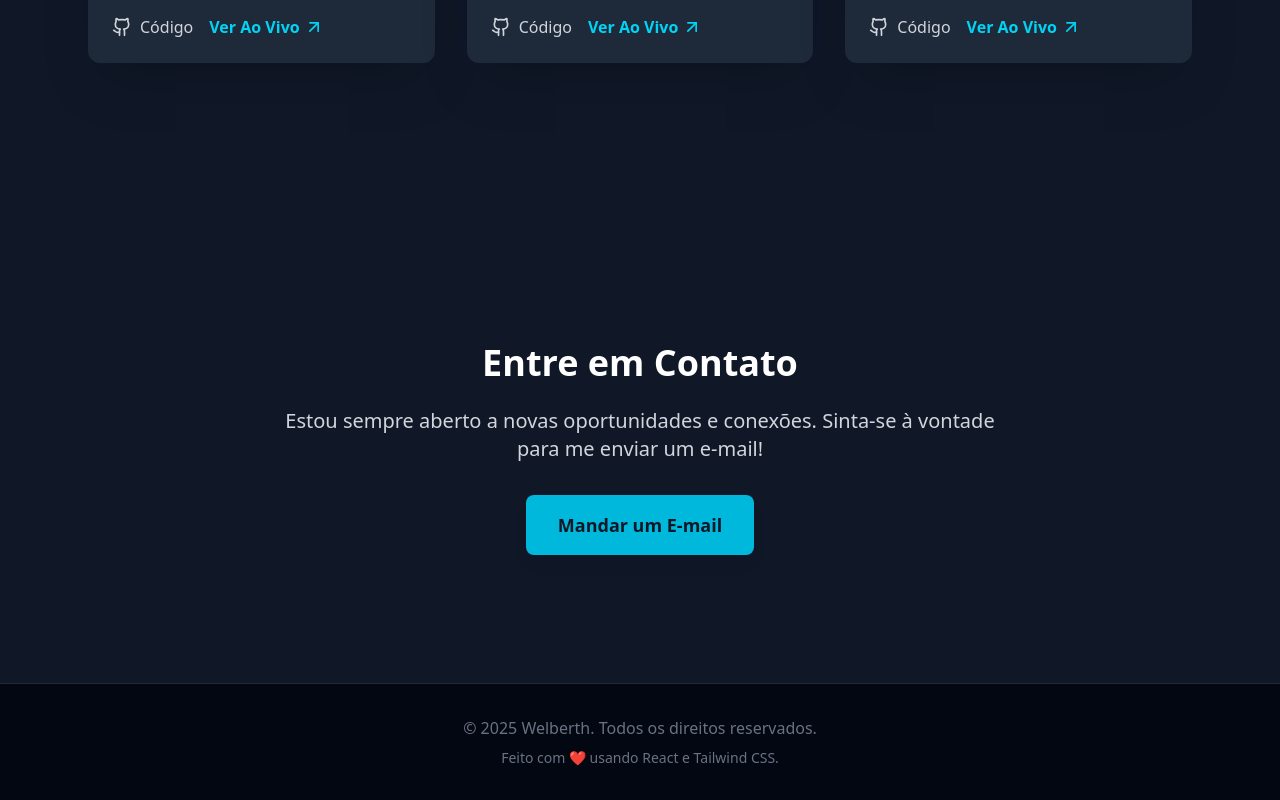
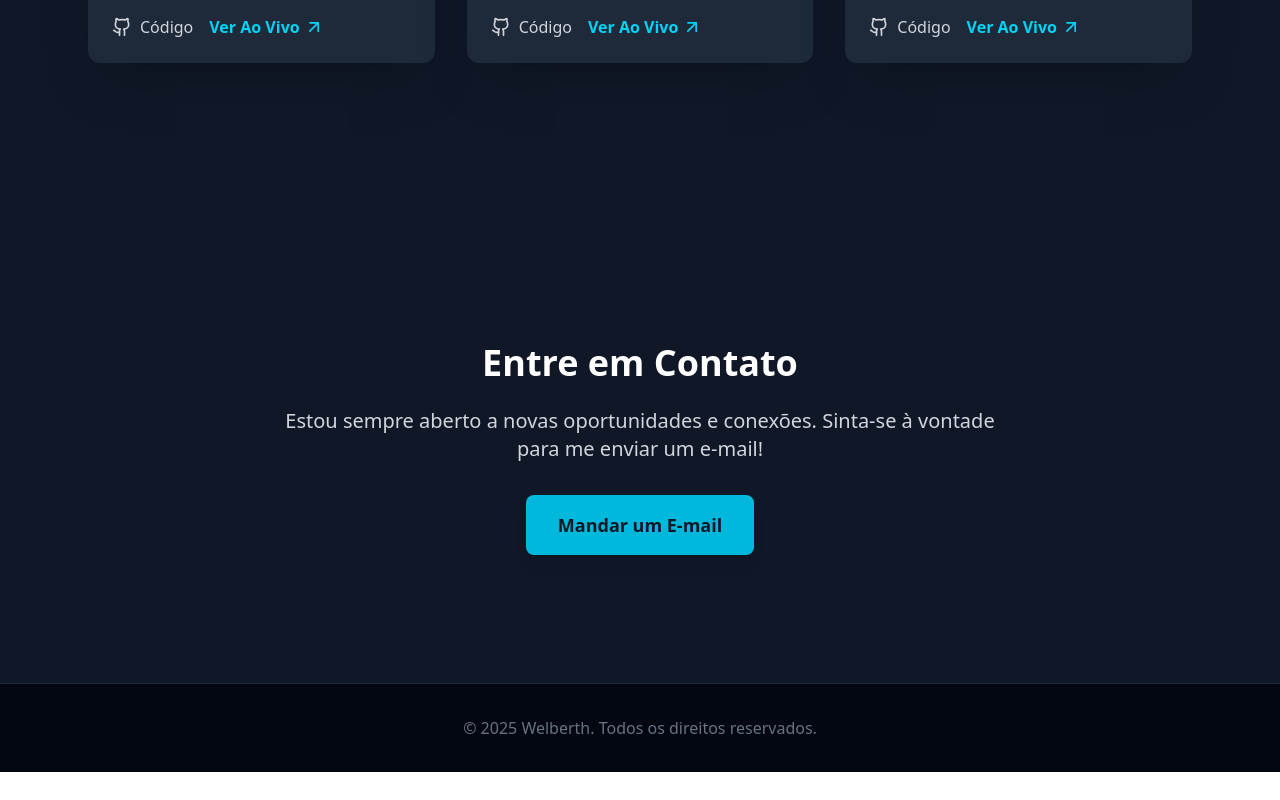
Before and after one commit to Welberth77/Portfolio-pessoal, a React (Vite) app: page / in a window 1280 px wide. Shown: the part 3517-4317 px from the top of the page. After the commit the page ends 4289 px from the top, so only its background shows below. Built offline with nearby package versions, Linux system fonts and the light colour scheme.

Commit message:
Ajustando footer

```diff
--- a/src/components/Footer.jsx
+++ b/src/components/Footer.jsx
@@ -8,9 +8,6 @@ const Footer = () => {
         <p>
           &copy; {new Date().getFullYear()} Welberth. Todos os direitos reservados.
         </p>
-        <p className="text-sm mt-2">
-          Feito com <span role="img" aria-label="coração">❤️</span> usando React e Tailwind CSS.
-        </p>
       </div>
     </footer>
   );
```
